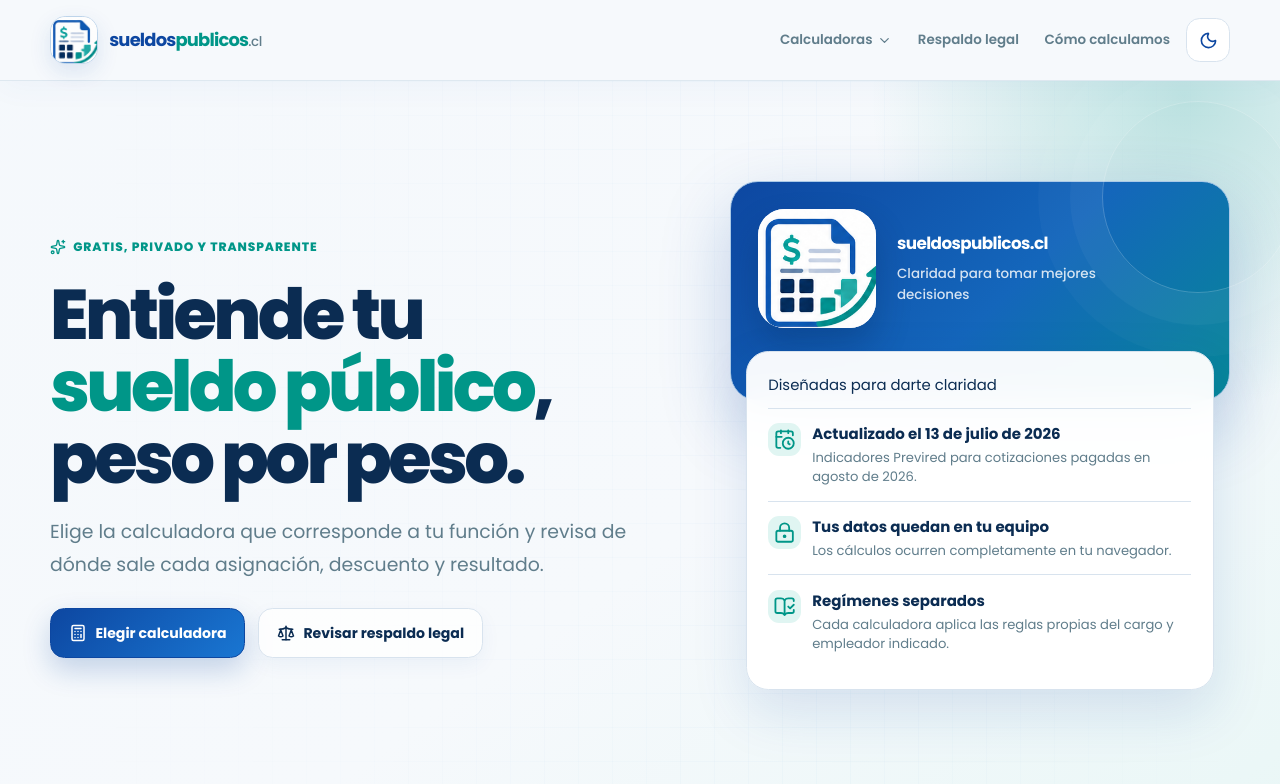
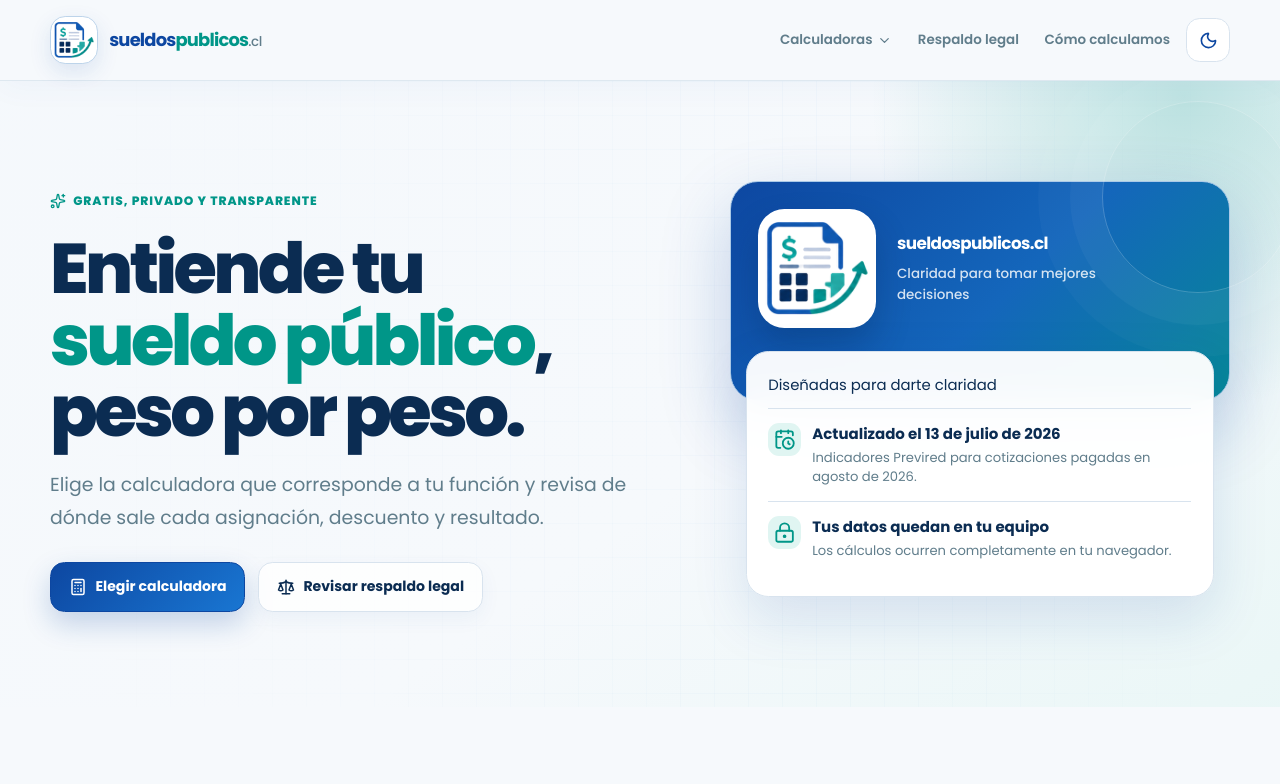
Before and after one commit to ReyesValdesLabs/sueldos-publicos, an Astro site: page / in a window 1280 px wide. Shown: the top 784 px of the page. Built offline with nearby package versions, Linux system fonts and the light colour scheme; Astro itself is replaced by a stand-in of ours.

Commit message:
fix: pulir identidad visual de la portada

```diff
--- a/src/components/Brand.astro
+++ b/src/components/Brand.astro
@@ -11,7 +11,7 @@
 
 <span class:list={["brand-lockup", { "brand-lockup--compact": compact }, className]}>
   <span class="brand-symbol" aria-hidden="true">
-    <img src={sitePath("sueldospublicos-mark.png")} alt="" width="512" height="512" />
+    <img src={sitePath("sueldospublicos-mark-transparent.png")} alt="" width="512" height="512" />
   </span>
   <span class="brand-wordmark" aria-hidden="true">
     <span>sueldos</span><strong>publicos</strong><small>.cl</small>
--- a/src/pages/index.astro
+++ b/src/pages/index.astro
@@ -1,5 +1,5 @@
 ---
-import { ArrowRight, BookOpenCheck, BriefcaseBusiness, Calculator, CalendarClock, FileCheck2, GraduationCap, LockKeyhole, Scale, ShieldCheck, Sparkles } from "lucide-react";
+import { ArrowRight, BriefcaseBusiness, Calculator, CalendarClock, FileCheck2, GraduationCap, LockKeyhole, Scale, ShieldCheck, Sparkles } from "lucide-react";
 import BaseLayout from "@/layouts/BaseLayout.astro";
 import { JULY_2026_PARAMETERS as P } from "@/data/parameters/2026-07";
 import { sitePath } from "@/lib/site-path";
@@ -18,14 +18,13 @@
       </div>
       <div class="hero-visual">
         <div class="hero-brand-panel" aria-hidden="true">
-          <span class="hero-logo"><img src={sitePath("sueldospublicos-mark.png")} alt="" width="512" height="512" /></span>
+          <span class="hero-logo"><img src={sitePath("sueldospublicos-mark-transparent.png")} alt="" width="512" height="512" /></span>
           <div><span>sueldospublicos.cl</span><strong>Claridad para tomar mejores decisiones</strong></div>
         </div>
         <aside class="trust-card" aria-label="Características de las calculadoras">
           <h2>Diseñadas para darte claridad</h2>
           <div class="trust-item"><CalendarClock size={22} /><div><strong>Actualizado el {sourceUpdatedLabel}</strong><span>Indicadores Previred para cotizaciones pagadas en {paymentPeriodLabel}.</span></div></div>
           <div class="trust-item"><LockKeyhole size={22} /><div><strong>Tus datos quedan en tu equipo</strong><span>Los cálculos ocurren completamente en tu navegador.</span></div></div>
-          <div class="trust-item"><BookOpenCheck size={22} /><div><strong>Regímenes separados</strong><span>Cada calculadora aplica las reglas propias del cargo y empleador indicado.</span></div></div>
         </aside>
       </div>
     </div>
--- a/src/styles/global.css
+++ b/src/styles/global.css
@@ -99,7 +99,7 @@
 .brand { display: inline-flex; align-items: center; color: inherit; text-decoration: none; white-space: nowrap; }
 .brand-lockup { display: inline-flex; align-items: center; gap: .7rem; }
 .brand-symbol { position: relative; display: block; flex: 0 0 3rem; width: 3rem; height: 3rem; overflow: hidden; border: 1px solid color-mix(in srgb, var(--brand-blue) 14%, var(--border)); border-radius: .95rem; background: #fff; box-shadow: 0 8px 22px rgb(13 71 161 / .12); }
-.brand-symbol img { position: absolute; left: 50%; top: 50%; width: 7.35rem; height: 7.35rem; max-width: none; transform: translate(-50%, -50%); }
+.brand-symbol img { display: block; width: 100%; height: 100%; object-fit: contain; }
 .brand-wordmark { display: inline-flex; align-items: baseline; font-size: 1.12rem; font-weight: 700; letter-spacing: -.045em; }
 .brand-wordmark > span { color: var(--brand-navy); }
 .brand-wordmark strong { color: var(--brand-teal); font-weight: 700; }
@@ -139,7 +139,7 @@
 .hero-brand-panel { display: flex; min-height: 12rem; align-items: center; gap: 1.3rem; overflow: hidden; border: 1px solid color-mix(in srgb, var(--brand-blue) 24%, var(--border)); border-radius: 1.75rem; background: linear-gradient(135deg, #0d47a1 0%, #1466bb 54%, #009688 120%); padding: 1.7rem 1.7rem 4.5rem; color: #fff; box-shadow: 0 26px 70px rgb(13 71 161 / .24); }
 .hero-brand-panel::after { content: ""; position: absolute; width: 12rem; height: 12rem; right: -4rem; top: -5rem; border: 1px solid rgb(255 255 255 / .22); border-radius: 50%; box-shadow: 0 0 0 2rem rgb(255 255 255 / .035), 0 0 0 4rem rgb(255 255 255 / .025); }
 .hero-logo { position: relative; display: block; flex: 0 0 7.4rem; width: 7.4rem; height: 7.4rem; overflow: hidden; border-radius: 1.65rem; background: #fff; box-shadow: 0 18px 35px rgb(1 30 65 / .24); }
-.hero-logo img { position: absolute; left: 50%; top: 50%; width: 18rem; height: 18rem; max-width: none; transform: translate(-50%, -50%); }
+.hero-logo img { display: block; width: 100%; height: 100%; object-fit: contain; }
 .hero-brand-panel > div { position: relative; z-index: 1; }
 .hero-brand-panel > div span, .hero-brand-panel > div strong { display: block; }
 .hero-brand-panel > div span { font-size: 1.05rem; font-weight: 700; letter-spacing: -.035em; }
@@ -374,7 +374,6 @@
   .page-shell { width: min(100% - 1.2rem, 1180px); }
   .header-inner { min-height: 4.5rem; gap: .55rem; }
   .brand-symbol { flex-basis: 2.65rem; width: 2.65rem; height: 2.65rem; border-radius: .82rem; }
-  .brand-symbol img { width: 6.55rem; height: 6.55rem; }
   .brand-wordmark { font-size: .9rem; }
   .theme-toggle { width: 2.55rem; min-height: 2.55rem; }
   .mobile-nav summary { min-height: 2.55rem; }
@@ -383,7 +382,6 @@
   .hero h1 { font-size: clamp(2.4rem, 12vw, 3.35rem); }
   .hero-brand-panel { min-height: 10.5rem; padding: 1.2rem 1.2rem 4.3rem; }
   .hero-logo { flex-basis: 5.8rem; width: 5.8rem; height: 5.8rem; border-radius: 1.3rem; }
-  .hero-logo img { width: 14.2rem; height: 14.2rem; }
   .hero-brand-panel > div span { font-size: .9rem; }
   .hero-brand-panel > div strong { font-size: .73rem; }
   .trust-card { width: calc(100% - 1rem); padding: 1.05rem; }
```
Also changed, not shown: public/sueldospublicos-mark-transparent.png (added).
